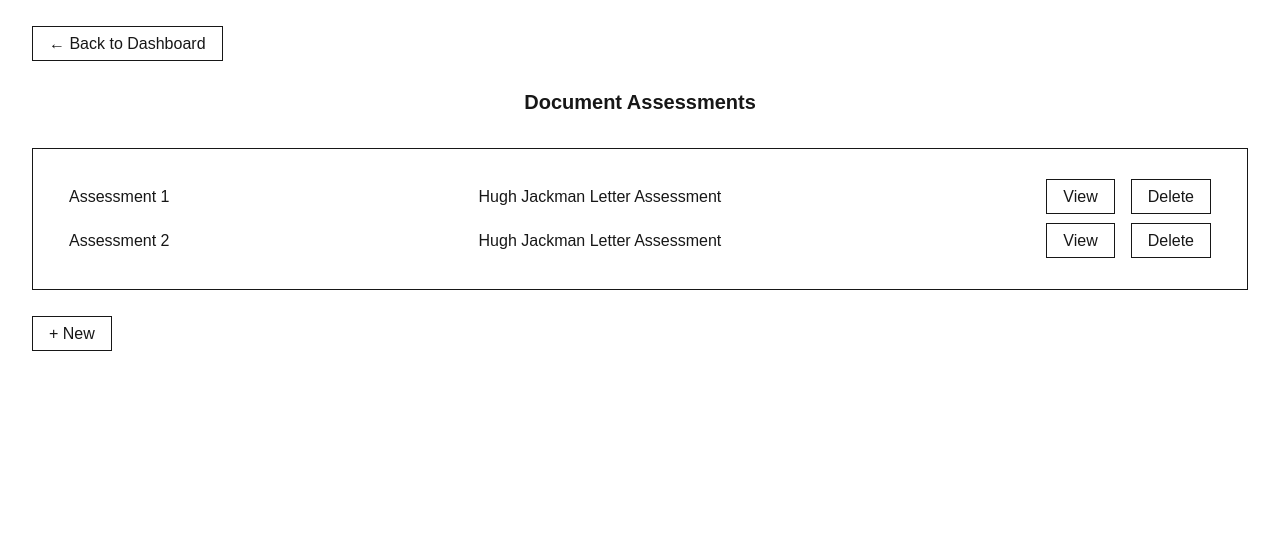
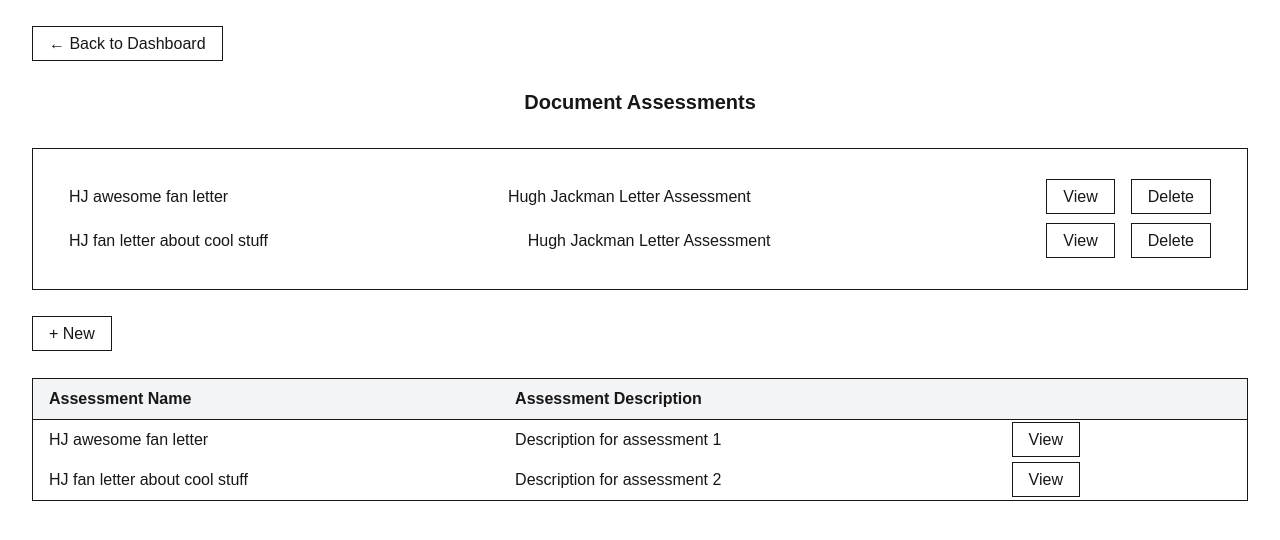
Before and after one commit to Mjahaha/Docutiser, a Next.js app: page /assessments in a window 1280 px wide. Shown: the top 540 px of the page. Built offline with nearby package versions, Linux system fonts and the light colour scheme.

Commit message:
added DocutiserTable to assessments

```diff
--- a/src/app/assessments/page.tsx
+++ b/src/app/assessments/page.tsx
@@ -1,9 +1,33 @@
 import Link from "next/link";
-import { getAssessment } from "@/utils/assessments";
+import { getAssessment, Assessment } from "@/utils/assessments";
+import { ReactNode } from "react";
+import DocutiserTable, { Column } from "../components/DocutiserTable";
 
 export default async function AssessmentHistory() {
   const assessments = [getAssessment(1), getAssessment(2)];
   const assessmentData = await Promise.all(assessments);
+
+  // Sorts our the data for the DocutiserTable component
+  const assessmentColumnsForTable : Column[] = [
+    { label: 'Assessment Name', key: 'name'},
+    { label: 'Assessment Description', key: 'description'},
+    { label: ' ', key: 'link'},
+  ]
+  interface AssessmentDataForTable extends Assessment {
+    link?: ReactNode
+  }
+  const assessmentDataForTable : AssessmentDataForTable[] = assessmentData.map( (assessment : Assessment) => ({
+    ...assessment,
+    link: (
+      <Link
+        href={`/assessments/details/${assessment.id}`}
+        className="border px-4 py-2 mx-4"
+      >
+        View
+      </Link>
+    )
+  }));
+  console.log(assessmentDataForTable)
 
   function renderAssessmentInHistory(assessment: { id: number; name: string; framework: string })
     {
@@ -37,6 +61,8 @@
       <div>
         <Link href="/assessments/new" className="border px-4 py-2">+ New </Link>
       </div>
+      <DocutiserTable data={assessmentDataForTable} columns={assessmentColumnsForTable} />
+
     </div>
   );
 }
--- a/src/app/components/DocutiserTable.tsx
+++ b/src/app/components/DocutiserTable.tsx
@@ -1,8 +1,7 @@
 "use client";
 import { ReactNode } from "react";
-import Link from "next/link";
 
-interface Column {
+export interface Column {
   label: string,
   key: string
 }
--- a/src/app/frameworks/page.tsx
+++ b/src/app/frameworks/page.tsx
@@ -2,12 +2,7 @@
 import { getFrameworks, Framework } from "@/utils/frameworks";
 import { FrameworkList } from "./FrameworkList";
 import { ReactNode } from "react";
-import DocutiserTable from "../components/DocutiserTable";
-
-interface Column {
-  label: string,
-  key: string
-}
+import DocutiserTable, { Column} from "../components/DocutiserTable";
 
 export default async function Frameworks() {
   const frameworkData = await getFrameworks();
@@ -48,6 +43,8 @@
       <Link href="/frameworks/builder" className="border px-4 py-2">
         + New Framework
       </Link>
+      <h2></h2>
+      <h2>New DocutiserTable component</h2>
       <DocutiserTable data={frameworksForTable} columns={frameworkColumnsForTable} />
 
 
--- a/src/app/test_data/assessment_test_data.json
+++ b/src/app/test_data/assessment_test_data.json
@@ -1,7 +1,7 @@
 [
   {
     "id": 1,
-    "name": "Assessment 1",
+    "name": "HJ awesome fan letter",
     "description": "Description for assessment 1",
     "framework": "Hugh Jackman Letter Assessment",
     "summary": "The document was up to par in several areas such as ....",
@@ -20,7 +20,7 @@
   },
   {
     "id": 2,
-    "name": "Assessment 2",
+    "name": "HJ fan letter about cool stuff",
     "description": "Description for assessment 2",
     "framework": "Hugh Jackman Letter Assessment",
     "summary": "Strong performance in communication areas with room for improvement in technical specifications ....",
--- a/src/utils/assessments.tsx
+++ b/src/utils/assessments.tsx
@@ -7,7 +7,7 @@
   passed: boolean;
 }
 
-interface Assessment {
+export interface Assessment {
   id: number;
   name: string;
   description: string;
```
